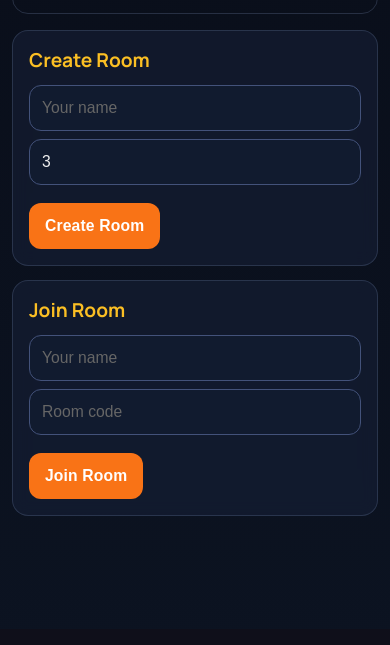
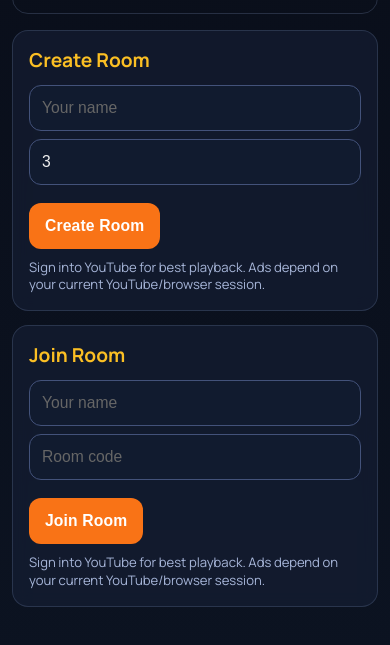
Before and after one commit to rbrambley/JamGuessr, a website: page index.html in a window 390 px wide. Shown: the part 215-860 px from the top of the page. Drawn offline with Linux system fonts and the light colour scheme; no server answers.

Commit message:
Add YouTube session helper prompts with mobile-friendly copy

```diff
--- a/css/styles.css
+++ b/css/styles.css
@@ -318,6 +318,39 @@ li { margin: 8px 0; line-height: 1.5; }
   color: #95a6cc;
   font-size: 0.82rem;
   margin-bottom: 10px;
+}
+
+.yt-session-helper {
+  color: #a7b6d9;
+  font-size: 0.82rem;
+  line-height: 1.35;
+  margin-top: 10px;
+}
+
+.yt-session-helper-group {
+  margin-top: 10px;
+}
+
+.yt-session-helper-group .yt-session-helper {
+  margin-top: 4px;
+}
+
+.yt-session-helper-group .yt-session-helper:first-child {
+  margin-top: 0;
+}
+
+.yt-session-helper-mobile {
+  display: none;
+}
+
+@media (max-width: 520px) {
+  .yt-session-helper-full {
+    display: none;
+  }
+
+  .yt-session-helper-mobile {
+    display: block;
+  }
 }
 
 #lobby-waiting-text {
--- a/index.html
+++ b/index.html
@@ -25,6 +25,11 @@
       <input id="host-name" placeholder="Your name">
       <input id="max-rounds" type="number" min="1" value="3" aria-label="Maximum rounds" title="Maximum rounds">
       <button id="create-room-btn">Create Room</button>
+      <div class="yt-session-helper-group">
+        <p class="yt-session-helper yt-session-helper-full">Sign into YouTube in this browser for best playback experience.</p>
+        <p class="yt-session-helper yt-session-helper-full">Actual ad behavior depends on your current YouTube/browser session.</p>
+        <p class="yt-session-helper yt-session-helper-mobile">Sign into YouTube for best playback. Ads depend on your current YouTube/browser session.</p>
+      </div>
     </section>
 
     <section>
@@ -32,6 +37,11 @@
       <input id="player-name" placeholder="Your name">
       <input id="room-code" placeholder="Room code">
       <button id="join-room-btn">Join Room</button>
+      <div class="yt-session-helper-group">
+        <p class="yt-session-helper yt-session-helper-full">Sign into YouTube in this browser for best playback experience.</p>
+        <p class="yt-session-helper yt-session-helper-full">Actual ad behavior depends on your current YouTube/browser session.</p>
+        <p class="yt-session-helper yt-session-helper-mobile">Sign into YouTube for best playback. Ads depend on your current YouTube/browser session.</p>
+      </div>
     </section>
   </div>
 
```
Also changed, not shown: game.html (+5 -0 lines).
